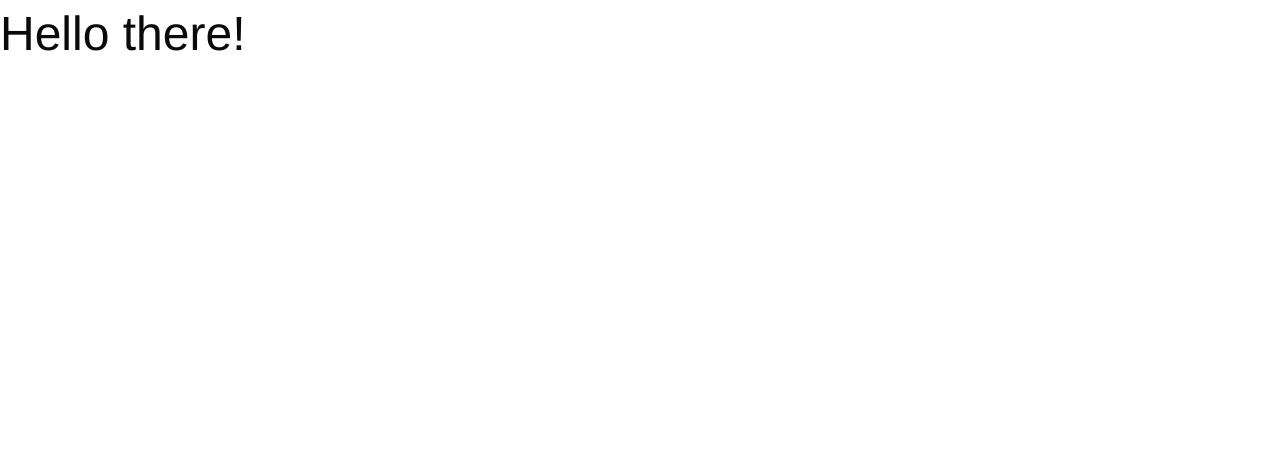
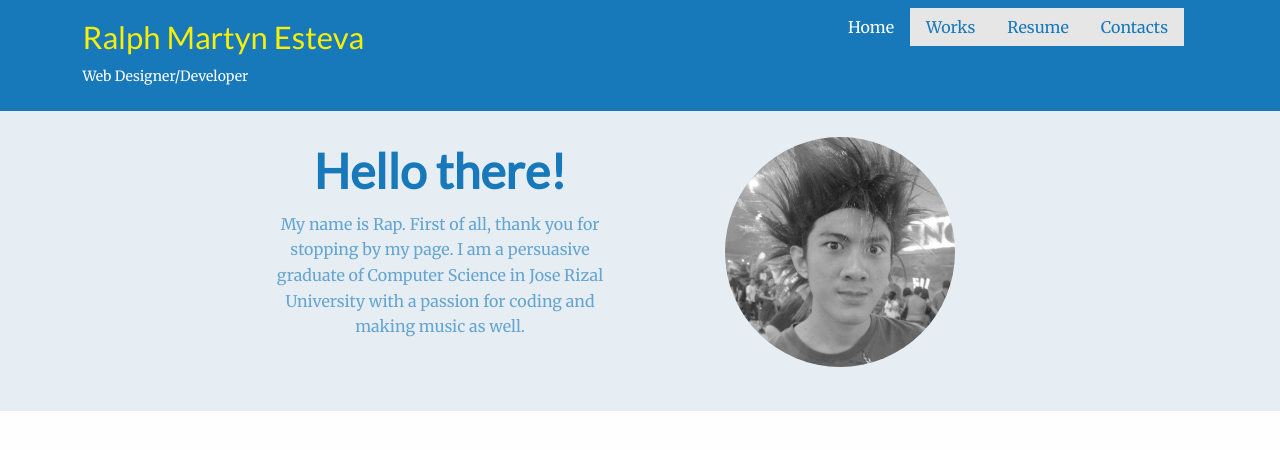
Before and after one commit to rapunk27/portfolio, a PHP site: page / in a window 1280 px wide. Shown: the top 450 px of the page. Run offline with PHP 8.4, Linux system fonts and the light colour scheme.

Commit message:
modified colors and added primary picture and greeting message

```diff
--- a/css/styles.css
+++ b/css/styles.css
@@ -0,0 +1,78 @@
+.name-title{
+	font-family: 'Lato', sans-serif;
+	font-weight: 400;
+	color:#F9EE06;
+}
+.position-text{
+	font-family: 'Merriweather', serif;
+	font-size: 14px;
+	color: #ffffff;
+}
+
+.nav-style{
+	font-family: 'Merriweather', serif;
+	color:#ffffff;
+}
+
+.custom-top-nav{
+	background: #1779BA;
+}
+
+.greetings-text{
+	font-family: 'Lato', sans-serif;
+	color:#1779BA;
+	font-weight: 900;
+}
+
+.greetings-msg{
+	font-size:16px;
+	font-family: 'Merriweather', serif;
+	color:#64A5D1;
+}
+
+.parallax-background {
+	background-color: #E6EDF3;
+	height: 300px;
+	background-repeat: no-repeat;
+	-webkit-background-size: cover;
+  	-moz-background-size: cover;
+  	-o-background-size: cover;
+	background-size: cover;
+	position: fixed;
+	width: 100%;
+}
+
+.intro-text {
+	font-size: 50px;
+	color: #fff;
+	text-align: center;
+	margin-top: 2%;
+}
+.parallax-content {
+	max-width: 100%;
+	position: relative;
+	top: 300px;
+	padding: 50px;
+	font-size: 20px;
+	background-color: #fff;
+}
+
+.circle-profile{
+	border-radius: 50%;
+	width: 230px;
+	height: 230px;
+	text-align: center;
+	background:#E6E4E3;
+	filter: grayscale(100%);
+}
+
+.circle-profile:hover{
+	filter:none;
+	transition-delay: 1s;
+
+}
+
+font-family: 'Lato', sans-serif;
+font-family: 'Merriweather', serif;
+font-family: 'Merriweather Sans', sans-serif;
+font-family: 'Playfair Display SC', serif;
--- a/index.php
+++ b/index.php
@@ -1,17 +1,39 @@
-<!DOCTYPE html>
-<html>
-<head>
-	<title>Homepage</title>
-	  <meta charset="utf-8">
-    <meta http-equiv="x-ua-compatible" content="ie=edge">
-    <meta name="viewport" content="width=device-width, initial-scale=1.0">
-    <title>Foundation for Sites</title>
-    <link rel="stylesheet" href="css/foundation.css">
-    <link rel="stylesheet" href="css/app.css">
-    <link href="https://fonts.googleapis.com/css?family=Lato|Merriweather|Merriweather+Sans" rel="stylesheet">
+<?php include('head.php'); ?>
 
-</head>
-<body>
-		<h1>Hello there!</h1>
-</body>
-</html>
+<div class="top-bar custom-top-nav">
+    <div class="top-bar-left">
+    	<div class="top-bar-title small-push-3">
+    		<h3 class="name-title">Ralph Martyn Esteva</h3>
+    		<h6 class="position-text">Web Designer/Developer</h6>
+    	</div>
+    </div>
+    <div class="top-bar-right">
+    	<ul class="menu large-pull-3 small-push-3 nav-style">
+    		<li class="active"><a href="#">Home</a></li>
+    		<li><a href="#">Works</a></li>
+    		<li><a href="#">Resume</a></li>
+    		<li><a href="#">Contacts</a></li>
+    	</ul>
+    </div>
+</div>
+
+<div class="parallax-background">
+  <div class="intro-text">
+  	<div class="row">
+  		<div class="small-4 small-push-2 columns">
+  			<h1 class="greetings-text">Hello there!</h1>
+  			<p class="greetings-msg">My name is Rap. First of all, thank you for stopping by my page.
+  			I am a persuasive graduate of Computer Science in Jose Rizal University with a passion for coding and making music as well. </p>
+
+  		</div>
+  		<div class="small-8 columns">
+  				<img src="images/rapunk.jpg" class="circle-profile">
+  		</div>
+  	</div>
+    <p><i class="fi-arrow-down"></i></p>
+  </div>
+</div>
+
+
+
+<?php include('foot.php'); ?>
```
